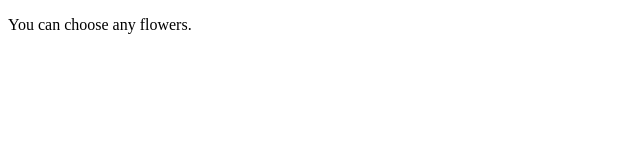
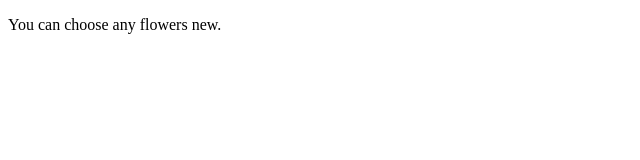
Before and after one commit to Abhishek-Raj4/Html_2, a plain HTML site: page index.html in a window 1280 px wide. Shown: the full height of the page, 0-640 px from the left. Drawn offline with Linux system fonts and the light colour scheme.

Commit message:
verification

```diff
--- a/index.html
+++ b/index.html
@@ -7,6 +7,6 @@
     <title>Flower Shops</title>
 </head>
 <body>
-    <p>You can choose any flowers.</p>
+    <p>You can choose any flowers new.</p>
 </body>
 </html>
```
